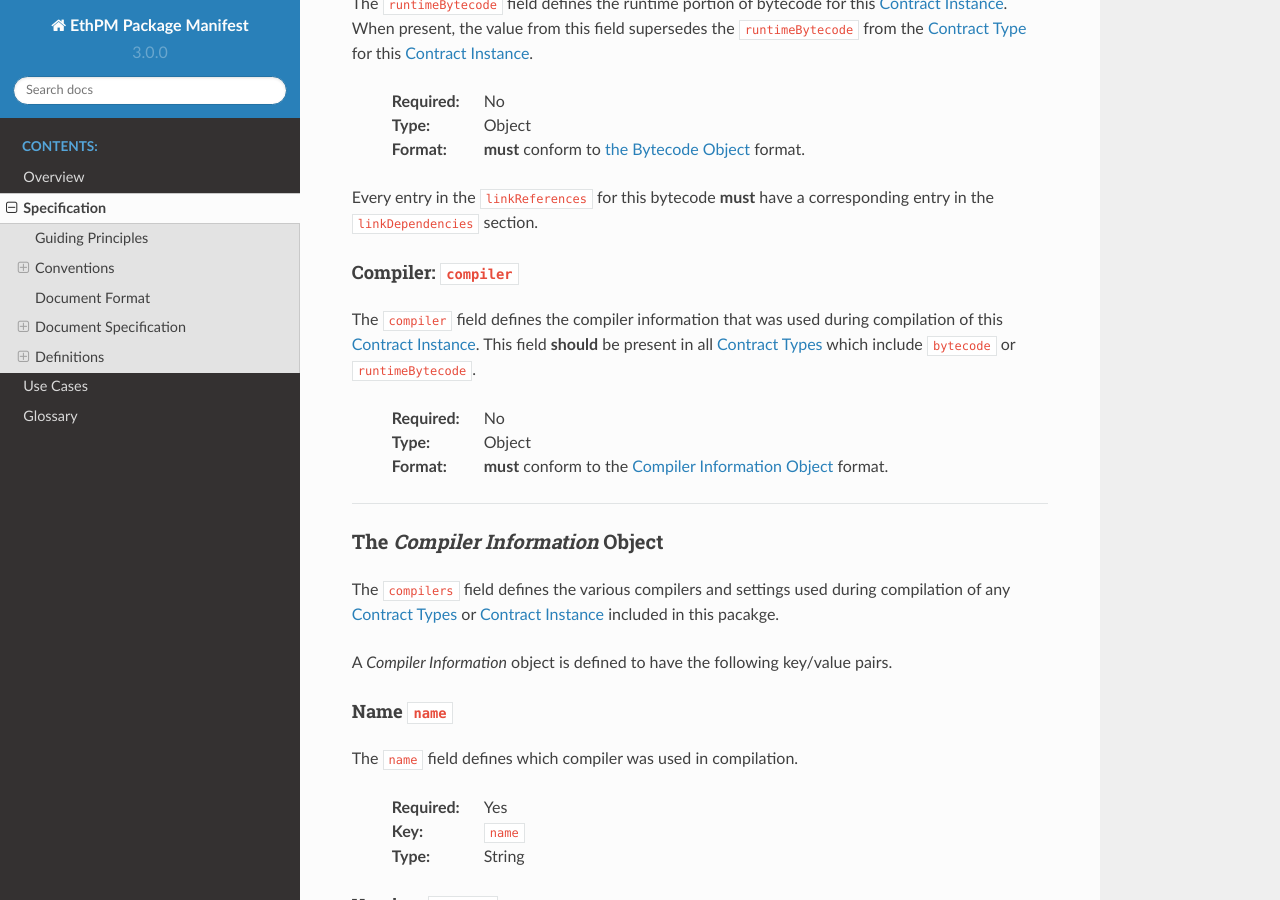
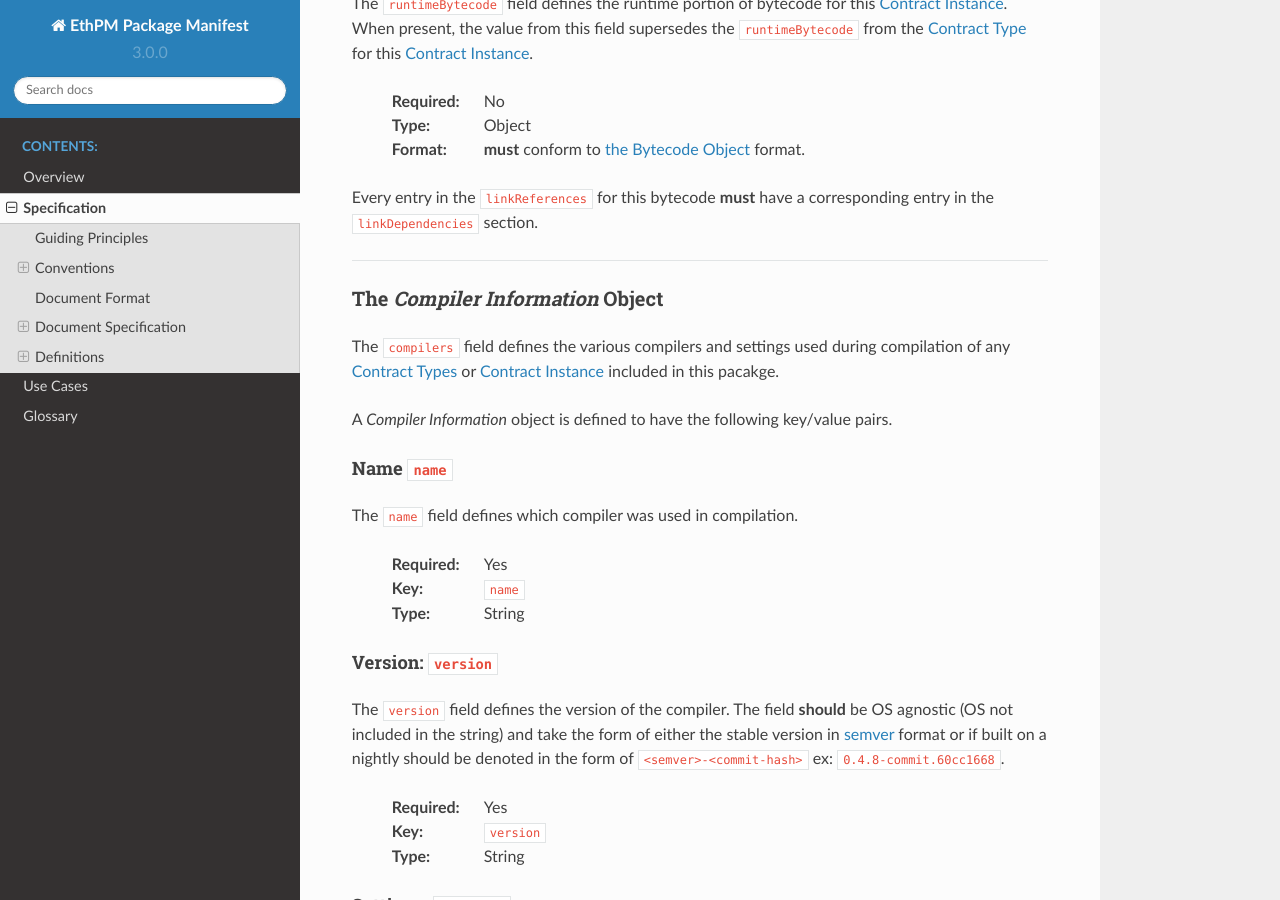
Before and after one commit to ethpm/ethpm-spec, a Sphinx documentation site: the page built from docs/source/package-spec.rst, in a window 1280 px wide and 900 px high, scrolled down 13788 px. Built offline with Sphinx 7.4.7 and the Read the Docs theme 2.0.0, drawn with Linux system fonts in a browser that asks for light colours; the version number is read from the project's files by our own code.

Commit message:
Remove compiler information object from contract instance definition

```diff
--- a/docs/source/package-spec.rst
+++ b/docs/source/package-spec.rst
@@ -738,21 +738,6 @@ the ``runtimeBytecode`` from the |ContractType| for this |ContractInstance|.
 Every entry in the ``linkReferences`` for this bytecode **must** have a
 corresponding entry in the ``linkDependencies`` section.
 
-.. _compiler-compiler-1:
-
-Compiler: ``compiler``
-^^^^^^^^^^^^^^^^^^^^^^
-
-The ``compiler`` field defines the compiler information that was used
-during compilation of this |ContractInstance|. This field **should** be
-present in all |ContractTypes| which include ``bytecode`` or
-``runtimeBytecode``.
-
-  :Required: No
-  :Type: Object
-  :Format: **must** conform to the `Compiler Information Object`_
-   format.
-
 ----
 
 .. _compiler information object:
```
